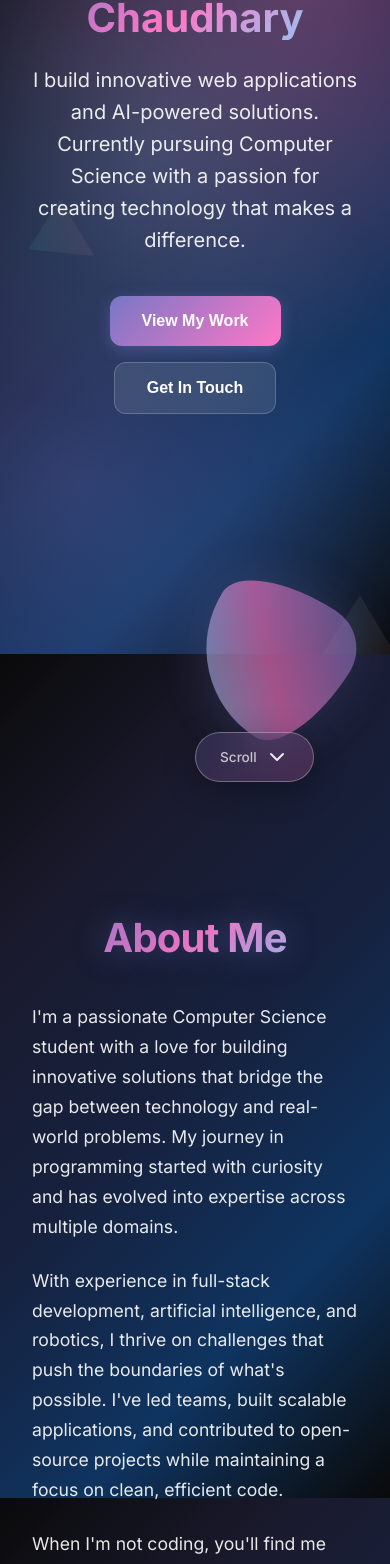
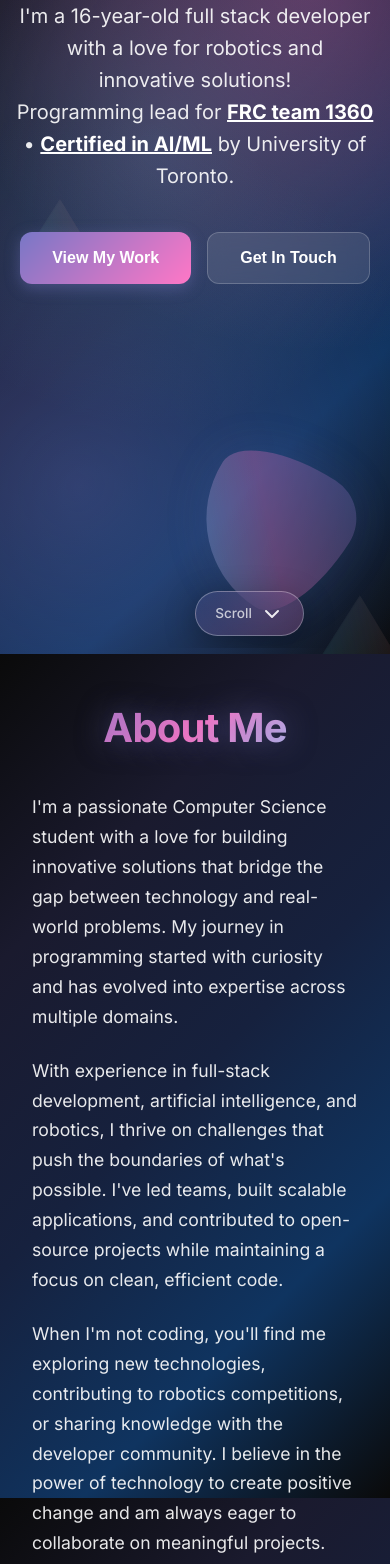
Before and after one commit to MadRobin13/MadRobin13-Website, a React (Create React App) app in the folder frontend/: page / in a window 390 px wide. Shown: the part 190-1754 px from the top of the page. Built offline with nearby package versions, Linux system fonts and the light colour scheme.

Commit message:
LSB after mobile refactor

```diff
--- a/frontend/src/App.css
+++ b/frontend/src/App.css
@@ -51,6 +51,12 @@ a {
   padding: 0 2rem;
 }
 
+@media (max-width: 768px) {
+  .container {
+    padding: 0 1rem;
+  }
+}
+
 /* Navigation */
 .nav {
   position: fixed;
@@ -84,9 +90,15 @@ a {
   width: auto;
 }
 
-.nav-links {
+.nav-links.desktop {
   display: flex;
   gap: 2rem;
+}
+
+@media (max-width: 768px) {
+  .nav-links.desktop {
+    display: none;
+  }
 }
 
 .nav-links button {
@@ -186,9 +198,15 @@ a {
   min-height: 100vh;
   display: flex;
   align-items: center;
-  justify-content: center;
   position: relative;
-  padding: 6rem 0 4rem;
+  overflow: hidden;
+}
+
+@media (max-width: 768px) {
+  .hero {
+    min-height: 90vh;
+    padding: 2rem 0;
+  }
 }
 
 .hero-container {
@@ -199,6 +217,15 @@ a {
   max-width: 1200px;
   margin: 0 auto;
   padding: 0 2rem;
+}
+
+@media (max-width: 768px) {
+  .hero-container {
+    grid-template-columns: 1fr;
+    gap: 2rem;
+    text-align: center;
+    padding: 0 1rem;
+  }
 }
 
 .hero-content {
@@ -326,6 +353,26 @@ a {
   font-weight: 500;
 }
 
+@media (max-width: 768px) {
+  .scroll-indicator {
+    bottom: 1rem;
+    padding: 0.6rem 1.2rem;
+    font-size: 0.8rem;
+    z-index: 10;
+  }
+
+  .floating-element {
+    width: 150px;
+    height: 150px;
+    opacity: 0.3;
+  }
+
+  .hero-shape {
+    width: 300px;
+    height: 300px;
+  }
+}
+
 .scroll-indicator::before {
   content: "Scroll";
   font-size: 0.85rem;
@@ -346,6 +393,12 @@ a {
   margin-bottom: 4rem;
 }
 
+@media (max-width: 768px) {
+  .section-header {
+    margin-bottom: 2rem;
+  }
+}
+
 .section-header h2 {
   font-size: clamp(2.5rem, 5vw, 3.5rem);
   font-weight: 800;
@@ -357,6 +410,13 @@ a {
   background-clip: text;
   text-shadow: 0 0 30px rgba(120, 119, 198, 0.5);
   letter-spacing: -0.02em;
+}
+
+@media (max-width: 768px) {
+  .section-header h2, .about h2, .projects h2, .contact h2 {
+    font-size: clamp(2rem, 8vw, 2.8rem);
+    margin-bottom: 1.5rem;
+  }
 }
 
 .section-header p {
@@ -372,6 +432,12 @@ a {
 .about {
   padding: 6rem 0;
   position: relative;
+}
+
+@media (max-width: 768px) {
+  .about, .projects, .contact {
+    padding: 3rem 0;
+  }
 }
 
 .about h2 {
@@ -395,6 +461,13 @@ a {
   align-items: start;
 }
 
+@media (max-width: 768px) {
+  .about-content {
+    grid-template-columns: 1fr;
+    gap: 2rem;
+  }
+}
+
 .about-text p {
   font-size: 1.1rem;
   color: rgba(255, 255, 255, 0.9);
@@ -411,10 +484,30 @@ a {
   letter-spacing: -0.01em;
 }
 
+@media (max-width: 768px) {
+  .about-skills h3 {
+    font-size: clamp(2rem, 8vw, 2.8rem);
+    font-weight: 800;
+    background: linear-gradient(135deg, #7877c6, #ff77c6, #77dbff);
+    -webkit-background-clip: text;
+    -webkit-text-fill-color: transparent;
+    background-clip: text;
+    text-shadow: 0 0 30px rgba(120, 119, 198, 0.5);
+    margin-bottom: 1.5rem;
+  }
+}
+
 .skills-grid {
   display: grid;
   grid-template-columns: repeat(auto-fit, minmax(120px, 1fr));
   gap: 1rem;
+}
+
+@media (max-width: 768px) {
+  .skills-grid {
+    grid-template-columns: repeat(auto-fit, minmax(100px, 1fr));
+    gap: 0.75rem;
+  }
 }
 
 .skill-tag {
@@ -465,6 +558,14 @@ a {
   justify-content: center;
   max-width: 1200px;
   margin: 0 auto;
+}
+
+@media (max-width: 768px) {
+  .projects-grid {
+    grid-template-columns: 1fr;
+    gap: 1.5rem;
+    padding: 0 1rem;
+  }
 }
 
 .project-card {
@@ -694,6 +795,14 @@ a {
   max-width: 1000px;
   margin: 0 auto;
   justify-items: center;
+}
+
+@media (max-width: 768px) {
+  .contact-links {
+    grid-template-columns: 1fr;
+    gap: 1rem;
+    padding: 0 1rem;
+  }
 }
 
 .contact-link {
--- a/frontend/src/App.js
+++ b/frontend/src/App.js
@@ -330,9 +330,8 @@ function App() {
                 animate={{ opacity: 1, y: 0 }}
                 transition={{ duration: 0.8, delay: 0.6 }}
               >
-                I build innovative web applications and AI-powered solutions.
-                Currently pursuing Computer Science with a passion for creating
-                technology that makes a difference.
+                I'm a 16-year-old full stack developer with a love for robotics and innovative solutions!
+                <br />Programming lead for <a href="https://1360.ca/"><strong>FRC team 1360</strong></a> • <a href="https://www.credly.com/badges/7dc8a2c8-3deb-4af7-b55c-ce09bcd9eb37/public_url"><strong>Certified in AI/ML</strong></a> by University of Toronto.
               </motion.p>
               <motion.div
                 className="hero-cta"
```
